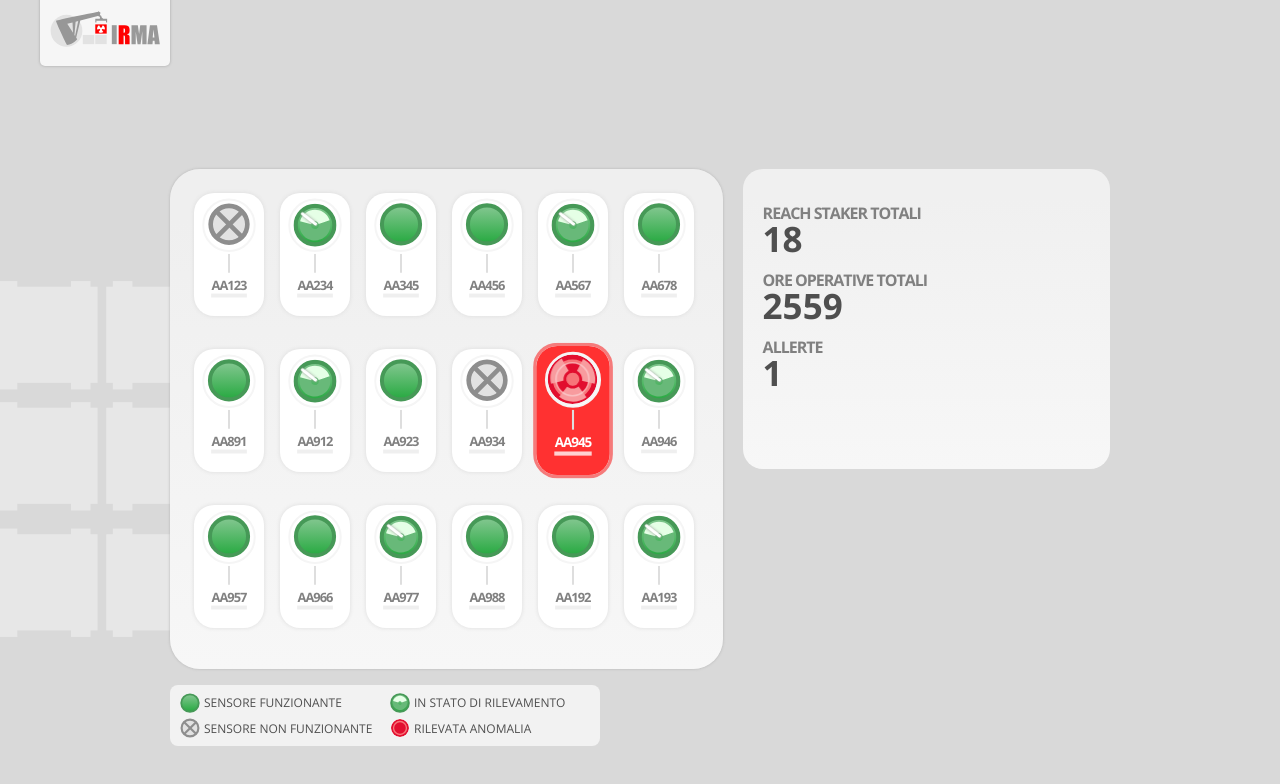
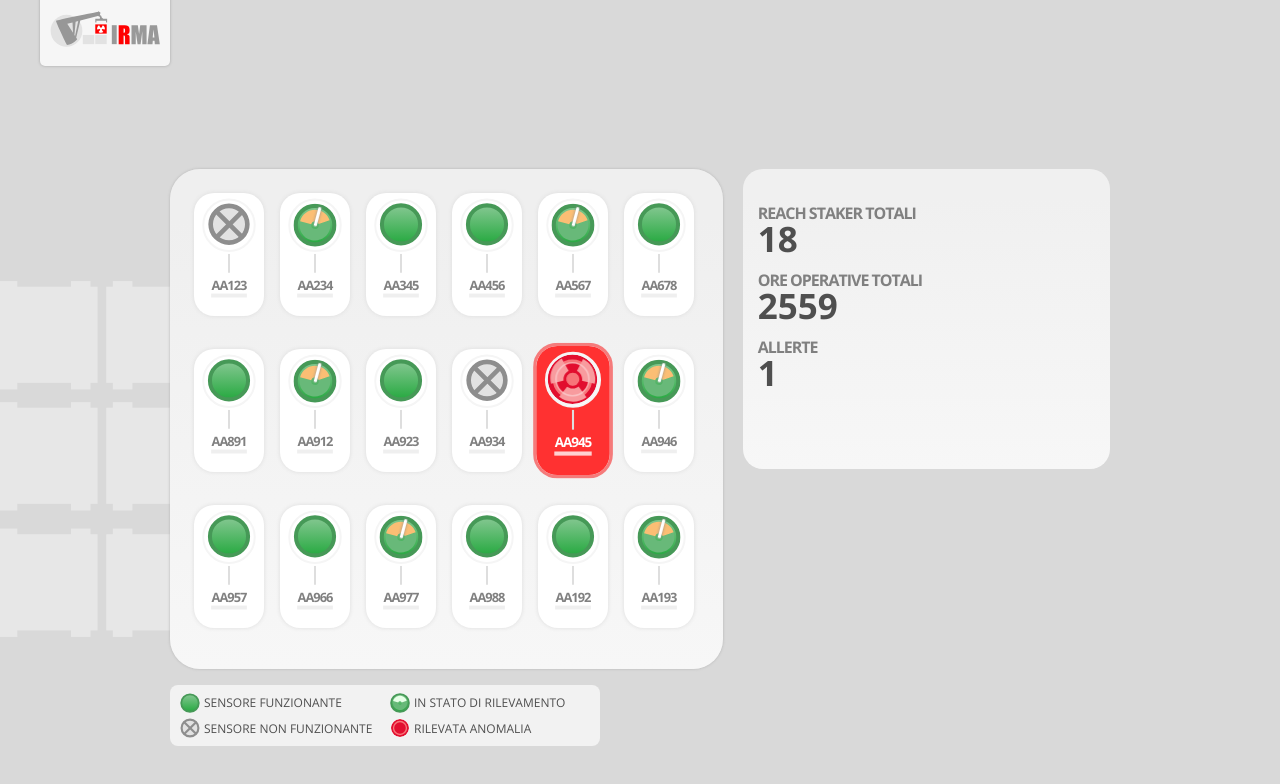
Before and after one commit to monemasrl/irma-ui, a React (Create React App) app: page / in a window 1280 px wide. Shown: the top 784 px of the page. Built offline with nearby package versions, Linux system fonts and the light colour scheme; a web font is replaced by a local one.

Commit message:
aggiunto il colore per lo stato rec, stilizzato il blocco dati con il bordo colori in animazione

```diff
--- a/src/components/boxdati/boxDati.module.css
+++ b/src/components/boxdati/boxDati.module.css
@@ -7,7 +7,7 @@
   );
   position: relative;
   margin-left: 20px;
-  padding: 20px;
+  padding: 20px 15px;
   width: 370px;
   overflow: hidden;
   transition: all ease-in-out 0.5s;
@@ -17,10 +17,26 @@
 .boxDati.modalOpen{
   transform: scale(1.1)
 }
+
+.boxDati.rec {
+  border-left:10px solid  #fabe74;
+}
+.boxDati.off {
+  border-left:10px solid  gray;
+}
+
+
+.boxDati.ok {
+  border-left:10px solid  green;
+}
+
 .boxDati.alert{
   background: #ff3130;
   transition: all ease-in-out 0.5s;
+  border-left:10px solid  #CE0303;
 }
+
+
 .boxDati ul{
   list-style: none;
   padding: 0;
@@ -54,7 +70,6 @@
   display: flex;
   margin-top: 20px;
   padding: 23px 15px;
-  border-bottom: 3px dotted #74b482;
   margin-bottom: 1rem;
   background: #f8f8f8;
 }
@@ -72,7 +87,7 @@
 }
 
 .stato img {
-  width: 20px;
+  width: 30px;
   margin-top: 3px;
 }
 .label {
--- a/src/components/boxdati/boxDefault.jsx
+++ b/src/components/boxdati/boxDefault.jsx
@@ -1,9 +1,17 @@
 import React from 'react'
 import style from './boxDati.module.css'
+import {motion} from 'framer-motion'
+function BoxDefault({ datiDefault }) {
 
-function BoxDefault({ datiDefault }) {
+
     return (
-        <header>
+        <motion.header
+        key={datiDefault}
+        initial={{ opacity: 0, top: 20, position:'relative' }}
+        animate={{ opacity: 1, top: 0, position:'relative' }}
+        exit={{ opacity: 0, top:20 }}
+        transition={{ duration: .5 }}
+        >
             <ul>
                 <li>
                     <div className={style.title}>
@@ -24,7 +32,7 @@
                     </div>
                 </li>
             </ul>
-        </header>
+        </motion.header>
     )
 }
 
--- a/src/components/btn/btn.module.css
+++ b/src/components/btn/btn.module.css
@@ -188,12 +188,13 @@
         transform: rotate(-52deg);
     }
 
-    50% {
-        transform: rotate(52deg);
+    20% {
+        transform: rotate(30deg);
     }
+    40%{transform: rotate(-32deg);}
 
     100% {
-        transform: rotate(-52deg);
+        transform: rotate(15deg);
     }
 }
 
```
Also changed, not shown: src/components/btn/btn.jsx (+3 -4 lines), public/images/rec-ledold.svg (added), src/assets/images/rec-led.svg.
